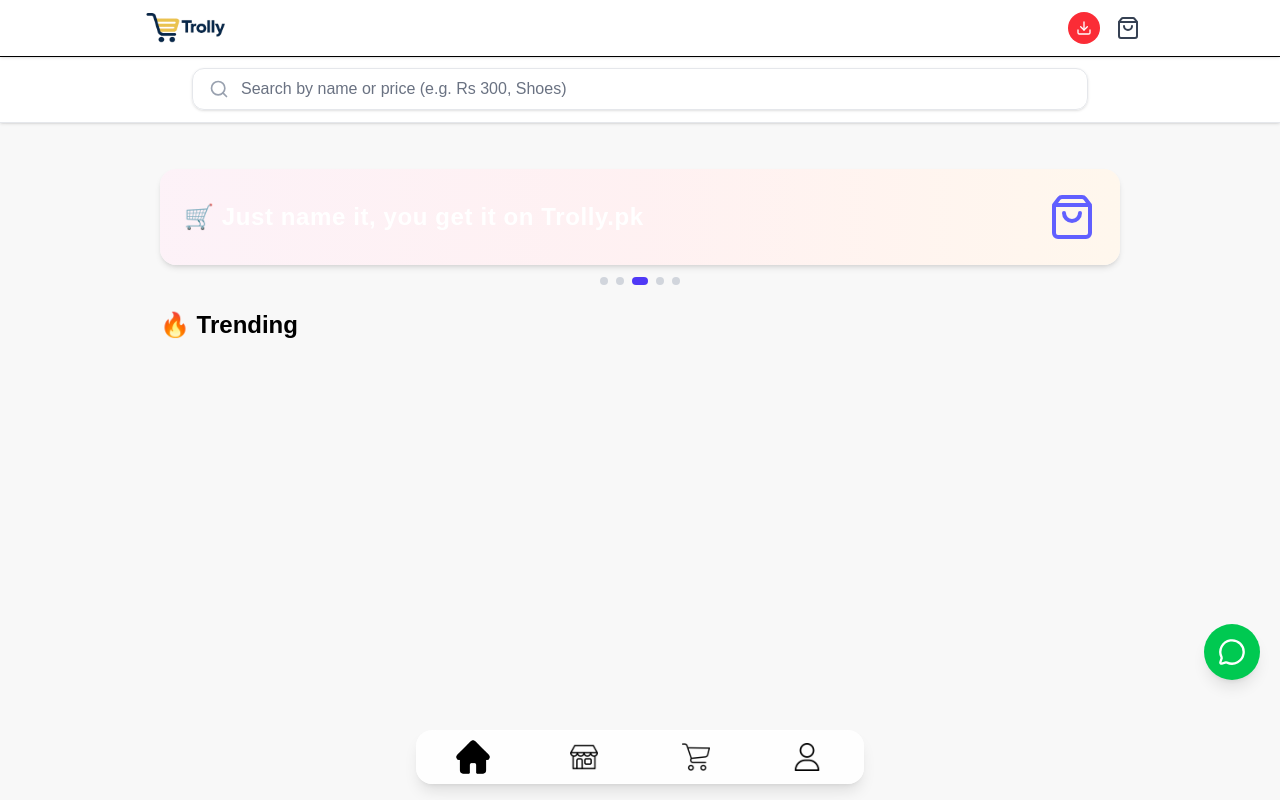
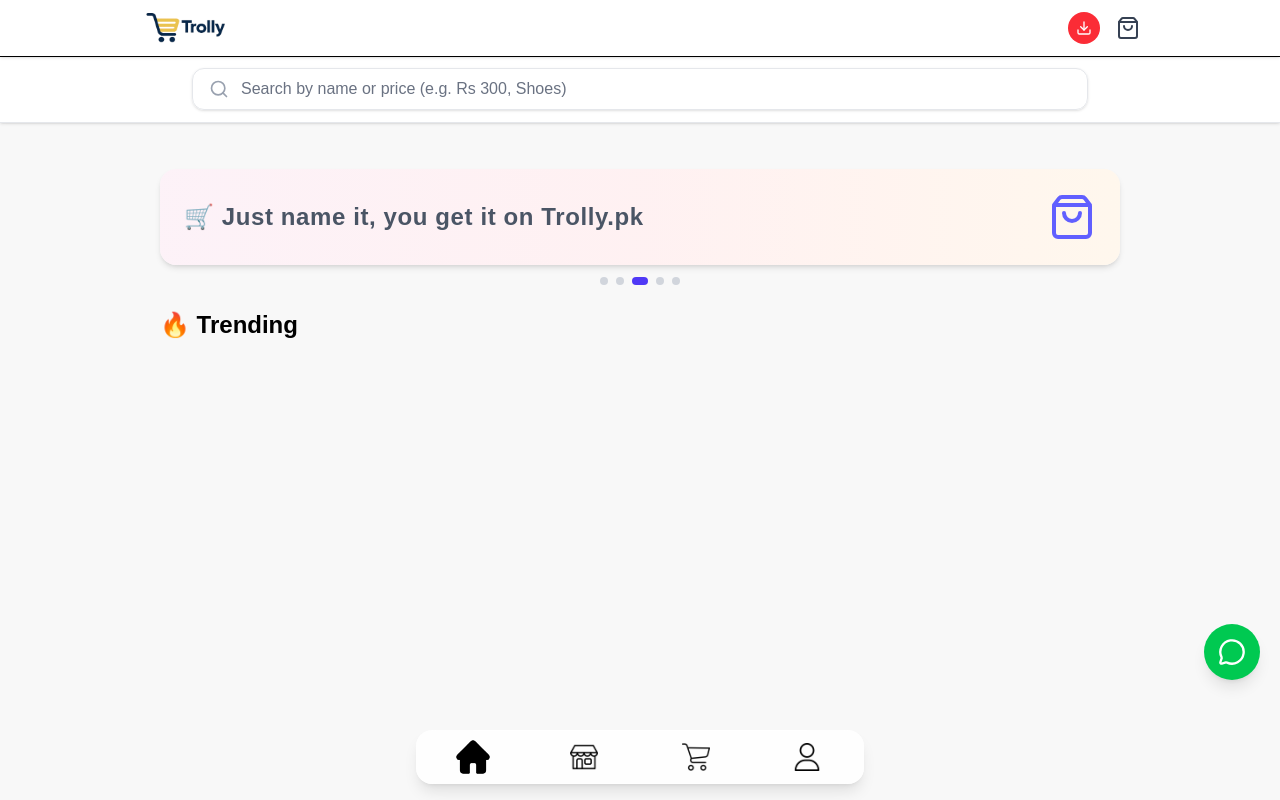
Before and after one commit to veonfeedback-byte/shop-plus-50, a Next.js app in the folder my-app/: page / in a window 1280 px wide. Built offline with nearby package versions, Linux system fonts and the light colour scheme.

Commit message:
Update page.tsx

```diff
--- a/my-app/app/page.tsx
+++ b/my-app/app/page.tsx
@@ -601,7 +601,7 @@ export default function HomePage() {
                   key={idx}
                   className="flex-shrink-0 w-full p-6 bg-gradient-to-r from-pink-50 via-rose-50 to-orange-50 flex items-center justify-between"
                 >
-                  <span className="text-xl sm:text-2xl font-bold text-white tracking-wide">
+                  <span className="text-xl sm:text-2xl font-bold text-gray-600 tracking-wide">
                     {item.text}
                   </span>
                   {item.icon === "truck" && <Truck className="w-12 h-12 text-rose-500" />}
```
